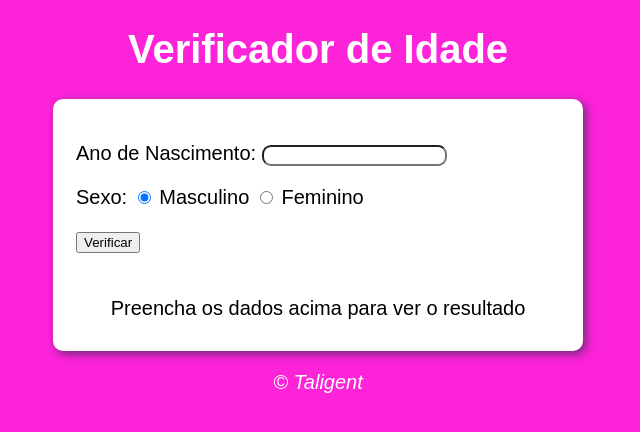
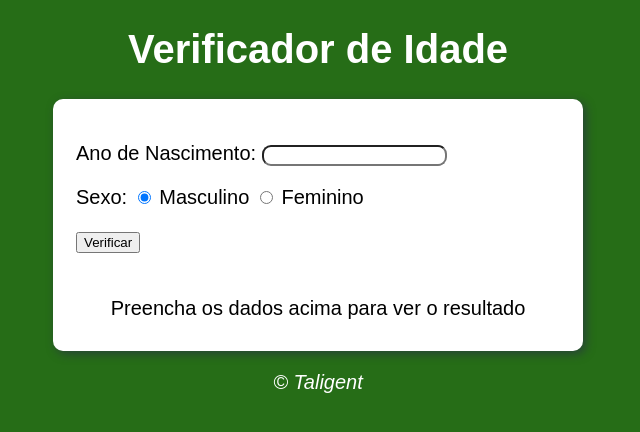
Before and after one commit to rfabriciors/appidade, a plain HTML site: page www/index.html in a window 1280 px wide. Shown: the whole page, without its empty margins (322-962 px from the left). Drawn offline with Linux system fonts and the light colour scheme.

Commit message:
Mudou para verde

```diff
--- a/www/estilo.css
+++ b/www/estilo.css
@@ -1,5 +1,5 @@
 body{
-    background:rgb(253, 35, 217);
+    background:rgb(38, 109, 23);
     font: normal 15pt Arial;
 }
 header {
```
